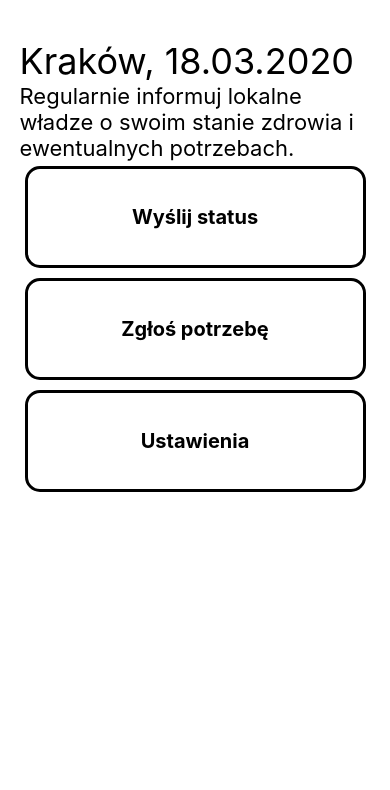
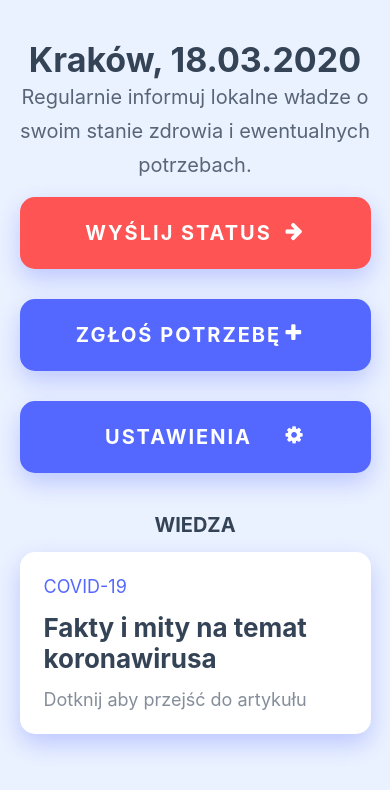
Before and after one commit to pilotpirxie/hackcrisis2020, a React Native app in the folder hackcrisis/: screen /Settings in a window 390 px wide. Shown: the top 790 px of the page. Built offline with nearby package versions, Linux system fonts and the light colour scheme.

Commit message:
Add icons to button
Add cards

```diff
--- a/hackcrisis/components/Button.js
+++ b/hackcrisis/components/Button.js
@@ -1,33 +1,68 @@
 import React, { Component } from 'react';
 import { StyleSheet, Text, TouchableOpacity } from 'react-native';
 import PropTypes from 'prop-types';
+import { FontAwesome } from '@expo/vector-icons';
 
 export default class Button extends Component {
   render() {
+    const buttonStyles = StyleSheet.create({
+      button: {
+        padding: 24,
+        borderRadius: 15,
+        shadowColor: '#5468ff',
+        shadowOffset: { width: 0, height: 10 },
+        shadowOpacity: 0.3,
+        shadowRadius: 25,
+        marginTop: 15,
+        marginBottom: 15,
+        backgroundColor: this.props.primary ? '#FF5454' : '#5468FF',
+        flexDirection: 'row',
+      },
+      icon: {
+        paddingLeft: 8,
+        right: 36,
+        width: 36,
+        borderRadius: 18,
+        overflow: 'hidden',
+      },
+      text: {
+        fontSize: 20,
+        fontWeight: 'bold',
+        textAlign: 'center',
+        color: '#fff',
+        textTransform: 'uppercase',
+        letterSpacing: 2,
+        width: '100%',
+      },
+    });
+
     return (
-      <TouchableOpacity style={styles.button} onPress={this.props.handlePress}>
-        <Text style={styles.text}>{`${this.props.children}`}</Text>
+      <TouchableOpacity
+        style={buttonStyles.button}
+        onPress={this.props.handlePress}
+      >
+        <Text style={buttonStyles.text}>
+          {`${this.props.children}`}
+        </Text>
+        {this.props.icon && <FontAwesome
+          name={this.props.icon}
+          size={20}
+          color="#fff"
+          style={buttonStyles.icon}
+        />}
       </TouchableOpacity>
     );
   }
 }
 
+Button.defaultProps = {
+  primary: false,
+  icon: false
+};
+
 Button.propTypes = {
   children: PropTypes.string.isRequired,
   handlePress: PropTypes.func.isRequired,
+  primary: PropTypes.bool,
+  icon: PropTypes.string
 };
-
-const styles = StyleSheet.create({
-  button: {
-    padding: 36,
-    borderRadius: 15,
-    borderColor: '#000',
-    borderWidth: 3,
-    margin: 5,
-  },
-  text: {
-    fontSize: 20,
-    fontWeight: 'bold',
-    textAlign: 'center',
-  },
-});
--- /dev/null
+++ b/hackcrisis/components/Card.js
@@ -0,0 +1,58 @@
+import React, { Component } from 'react';
+import { StyleSheet, Text, TouchableOpacity } from 'react-native';
+import PropTypes from 'prop-types';
+
+export default class Card extends Component {
+  render() {
+    return (
+      <TouchableOpacity
+        style={styles.card}
+        onPress={this.props.handlePress}
+      >
+        <Text style={styles.label}>{this.props.label}</Text>
+        <Text style={styles.title}>{this.props.title}</Text>
+        <Text style={styles.prompt}>
+          Dotknij aby przejść do artykułu
+        </Text>
+      </TouchableOpacity>
+    );
+  }
+}
+
+Card.propTypes = {
+  handlePress: PropTypes.func.isRequired,
+  label: PropTypes.string.isRequired,
+  title: PropTypes.string.isRequired
+};
+
+const styles = StyleSheet.create({
+  card: {
+    padding: 24,
+    borderRadius: 15,
+    shadowColor: '#5468ff',
+    shadowOffset: { width: 0, height: 10 },
+    shadowOpacity: 0.3,
+    shadowRadius: 25,
+    marginTop: 15,
+    marginBottom: 15,
+    backgroundColor: '#fff',
+  },
+  title: {
+    fontSize: 26,
+    fontWeight: 'bold',
+    textAlign: 'left',
+    color: '#344356',
+  },
+  label: {
+    color: '#5468FF',
+    textTransform: 'uppercase',
+    marginBottom: 15,
+    fontSize: 18,
+  },
+  prompt: {
+    color: '#344356',
+    opacity: 0.6,
+    marginTop: 15,
+    fontSize: 18,
+  },
+});
--- a/hackcrisis/containers/Home.js
+++ b/hackcrisis/containers/Home.js
@@ -1,17 +1,48 @@
 import React, { Component } from 'react';
 import { View, Text } from 'react-native';
+import { Ionicons } from '@expo/vector-icons';
 import Button from '../components/Button';
+import Card from '../components/Card';
 import globalStyles from '../globalStyles';
 
 export default class Home extends Component {
   render() {
+    const day = new Date().getDate();
+    const month = new Date().getMonth() + 1;
+    const year = new Date().getFullYear();
+    const dateToRender = `${day < 10 ? `0${day}` : day}.${month < 10 ? `0${month}` : month}.${year < 10 ? `0${year}` : year}`;
     return (
       <View style={globalStyles.innerContainer}>
-        <Text style={globalStyles.title}>Kraków, 18.03.2020</Text>
+        <Text style={globalStyles.title}>
+          {`Kraków, ${dateToRender}`}
+        </Text>
         <Text style={globalStyles.header}>Regularnie informuj lokalne władze o swoim stanie zdrowia i ewentualnych potrzebach.</Text>
-        <Button handlePress={() => {}}>Wyślij status</Button>
-        <Button handlePress={() => {}}>Zgłoś potrzebę</Button>
-        <Button handlePress={() => {}}>Ustawienia</Button>
+        <Button
+          primary
+          handlePress={() => {}}
+          icon="arrow-right"
+        >
+        Wyślij status
+        </Button>
+        <Button
+          handlePress={() => {}}
+          icon="plus"
+        >
+          Zgłoś potrzebę
+        </Button>
+        <Button
+          handlePress={() => {}}
+          icon="gear"
+        >
+          Ustawienia
+        </Button>
+        <Text style={globalStyles.label}>
+          Wiedza
+        </Text>
+        <Card
+          label="Covid-19"
+          title="Fakty i mity na temat koronawirusa"
+        />
       </View>
     );
   }
--- a/hackcrisis/globalStyles.js
+++ b/hackcrisis/globalStyles.js
@@ -3,7 +3,7 @@ import { StyleSheet } from 'react-native';
 const styles = StyleSheet.create({
   container: {
     flex: 1,
-    backgroundColor: '#fff',
+    backgroundColor: '#ebf2ff',
     alignItems: 'center',
   },
   innerContainer: {
@@ -11,13 +11,25 @@ const styles = StyleSheet.create({
     marginTop: '10%',
   },
   title: {
-    fontSize: 36,
+    fontSize: 34,
+    fontWeight: 'bold',
+    color: '#344356',
+    textAlign: 'center',
   },
   header: {
-    fontSize: 22,
+    fontSize: 20,
+    color: '#344356',
+    textAlign: 'center',
+    lineHeight: 34,
+    opacity: 0.8,
   },
   label: {
-    fontSize: 18,
+    color: '#344356',
+    fontSize: 20,
+    textTransform: 'uppercase',
+    textAlign: 'center',
+    fontWeight: 'bold',
+    marginTop: 25,
   },
 });
 
```
